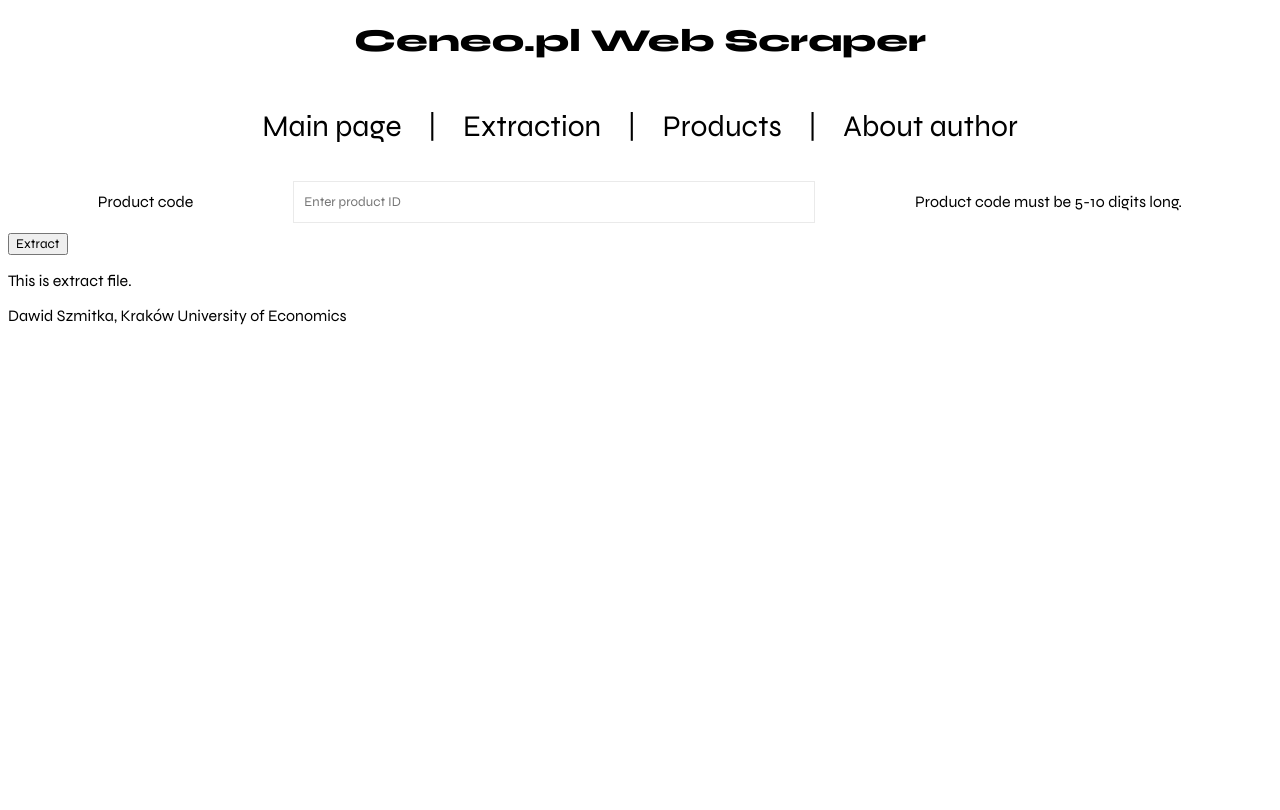
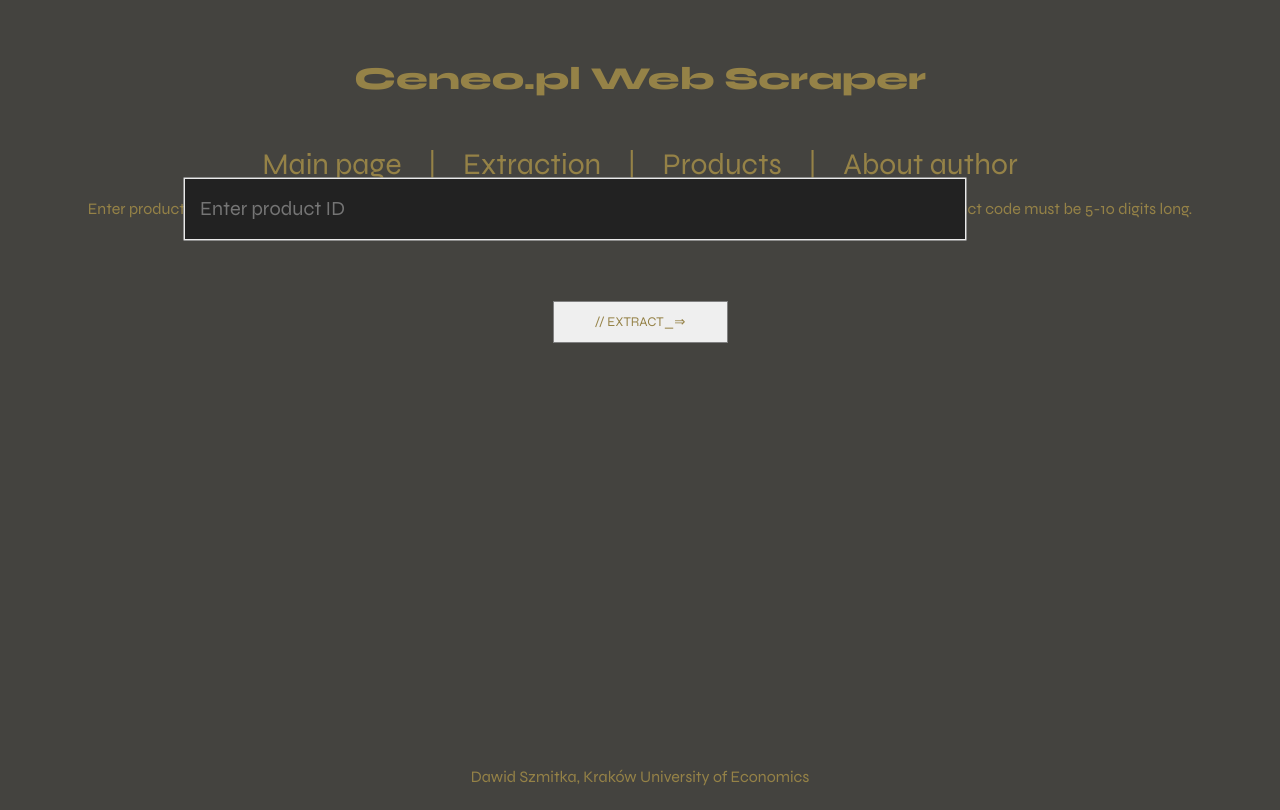
Before and after one commit to hamburger231/CeneoWebScraperDS12, a Flask app: page /extract in a window 1280 px wide. Before the commit the page ends 325 px from the top, so only its background shows below. Run offline with Flask 3, Linux system fonts and the light colour scheme.

Commit message:
Extraction subpage frontend

```diff
--- a/app/static/base_style.css
+++ b/app/static/base_style.css
@@ -5,14 +5,21 @@
     font-weight: 400;
     font-style: normal;
     text-decoration: none;
+    color: rgb(149, 130, 71);
   }
-
+body {
+    background-color: rgb(68, 67, 63);
+}
 h1 {
     font-weight: 800;
     text-align: center;
+    padding-top: 3%;
 }
 h2 {
-    color: black; font-size: 30px; font-weight: 100; line-height: 39px; word-wrap: break-word;
+    font-size: 30px;
+    font-weight: 100;
+    line-height: 39px;
+    word-wrap: break-word;
 }
 .columns {
     width: 64%;
@@ -25,14 +32,33 @@ h2 {
     column-count: 7;
 }
 a {
-    color: black;
     text-decoration: none;
 }
+
+
 .sendform {
-    align-self: center;
+    top: 50%;
+    transform: translateY(-50%);
+    -ms-transform: translateY(-50%);
+    -moz-transform: translateY(-50%);
+    -webkit-transform: translateY(-50%);
+    -o-transform: translateY(-50%);
     align-items: center;
     display: flex;
-    justify-content: space-evenly
+    justify-content: space-evenly;
+}
+/* footer */
+.wrapper {
+    min-height: calc(100vh - 70px);
+  }
+.footer {
+    height: 50px;
+  }
+.mid {
+    vertical-align: middle;
+    display: flex;
+    justify-content: center;
+/*button*/
 }
 input{
     border: none;
@@ -41,6 +67,7 @@ input{
     height: 20px;
     width: 500px;
     border:1px solid #eaeaea;
+    background-color: #222;
     outline:none;
 }
 input:hover{
@@ -77,6 +104,12 @@ input[type="submit"]:hover {
     margin-bottom: 15px;
     text-align: center;
     border-radius: 7px;
+    position:absolute;
+    width: 80%;
+    left: 10%;
+    right: 10%;
+    top: 25%;
+
 }
 .closebtn {
     margin-left: 15px;
@@ -91,3 +124,118 @@ input[type="submit"]:hover {
 .closebtn:hover {
     color: black;
 }
+
+@import url("https://fonts.googleapis.com/css2?family=VT323&display=swap");
+
+#intro {
+  color: white;
+  font-family: "VT323", monospace;
+}
+
+[class*="btn-glitch-"] {
+  display: inline-block;
+  font-family: "VT323", monospace;
+  border: 1px solid grey;
+  color: gray;
+  padding: 10px 13px;
+  min-width: 175px;
+  line-height: 1.5em;
+  white-space: no-wrap;
+  text-transform: uppercase;
+  cursor: pointer;
+  .text,
+  .decoration {
+    display: inline-block;
+  }
+  .decoration {
+    display: inline-block;
+
+  }
+  &:hover, &:focus {
+    animation-name: glitch;
+    animation-duration: 0.2s;
+    background-color: green;
+    color:black;
+    border: 1px solid black;
+    .text-decoration {
+      animation-name: blink;
+      animation-duration: 0.1s;
+      animation-iteration-count: infinite;
+    }
+    .decoration {
+      animation-name: blink;
+      animation-duration: 0.1s;
+      animation-iteration-count: infinite;
+    }
+    :before {
+      content: " ";
+      width: 15px;
+      border: 1px solid black;
+      position: absolute;
+      right: 25%;
+      bottom: 3px;
+      transform: rotate(35deg)
+    }
+    :after {
+      animation-name: shrink;
+      animation-duration:.5s;
+      animation-iteration-count: 1;
+      animation-fill-mode : forwards;
+      content: " ";
+      width: 75%;
+      border: 1px solid black;
+      position: absolute;
+      left: 0;
+      bottom: 5px;
+    }
+  }
+  &:active {
+    background: none;
+    color:forestgreen;
+    .text-decoration {
+      animation-name: none;
+    }
+    .decoration {
+      animation-name: none;
+    }
+    :before, :after {
+      display: none;
+    }
+  }
+}
+
+@keyframes glitch {
+  25% {
+    background-color: red;
+    transform: translateX(-10px);
+    letter-spacing: 10px;
+  }
+  35% {
+    background-color: green;
+    transform: translate(10px);
+  }
+  59% {
+    opacity: 0;
+  }
+  60% {
+    background-color: blue;
+    transform: translate(-10px);
+    filter: blur(5px);
+  }
+  100% {
+    background-color: green;
+    blur: (5px);
+  }
+}
+
+@keyframes blink {
+  50% {
+    opacity: 0;
+  }
+}
+
+@keyframes shrink {
+  100% {
+    width: 10%;
+  }
+}
--- a/app/templates/base.html
+++ b/app/templates/base.html
@@ -10,6 +10,7 @@
     <title>Ceneo.pl Web Scraper</title>
 </head>
 <body>
+    <div class="wrapper">
         <header class="container">
             <h1>Ceneo.pl Web Scraper</h1>
         </header>
@@ -25,12 +26,13 @@
             <h2>|</h2>
             <div><a href="{{url_for('author')}}"><h2>About author</h2></a></div>
         </div>
-    <section>
+        <section class="container">
             {% block content %}
                 <p>This is base file.</p>
             {% endblock %}
         </section>
-    <footer>
+    </div>
+    <footer class="mid">
         <p>Dawid Szmitka, Kraków University of Economics</p>
     </footer>
 </body>
--- a/app/templates/extract.html
+++ b/app/templates/extract.html
@@ -3,13 +3,14 @@
     {% if error is defined %}
     <div class="alert">
         <span class="closebtn" onclick="this.parentElement.style.display='none';">&times;</span>
-        Wrong product id or the product has no opinions :(
+        {{error}} :(
     </div>
     {% endif %}
     <form method="POST" action="{{url_for('extract')}}">
         <div class="sendform">
-                <label for="product_id">Product code</label>
+                <label for="product_id" class="buttonstart">Enter product code</label>
                 <input
+                    style="scale: 1.5;"
                     name="product_id"
                     id="product_id"
                     aria-describedby="product_idHelpInLine"
@@ -22,8 +23,8 @@
                 <span id="product_idHelpInLine" class="form-text">Product code must be 5-10 digits long.</span>
                 </input>
         </div>
-        <button type="submit">Extract</button>
+        <div class="mid">
+            <button type="submit" class=btn-glitch-fill style="margin-top: 30px;"><span class="text">// extract</span><span class="text-decoration">_</span><span class="decoration">&rArr;</span></button>
+        </div>
     </form>
-
-    <p>This is extract file.</p>
     {% endblock %}
```
Lines whose indentation alone changed are shown as unchanged.
